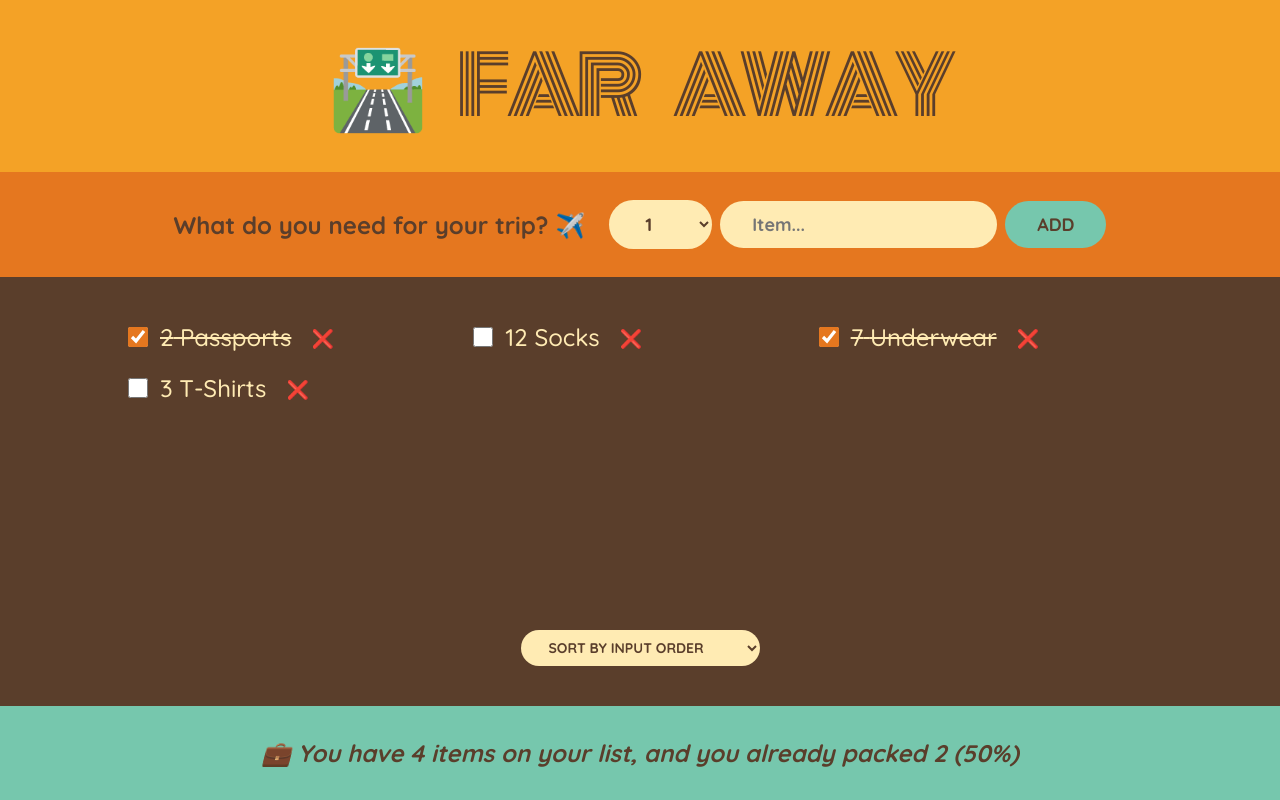
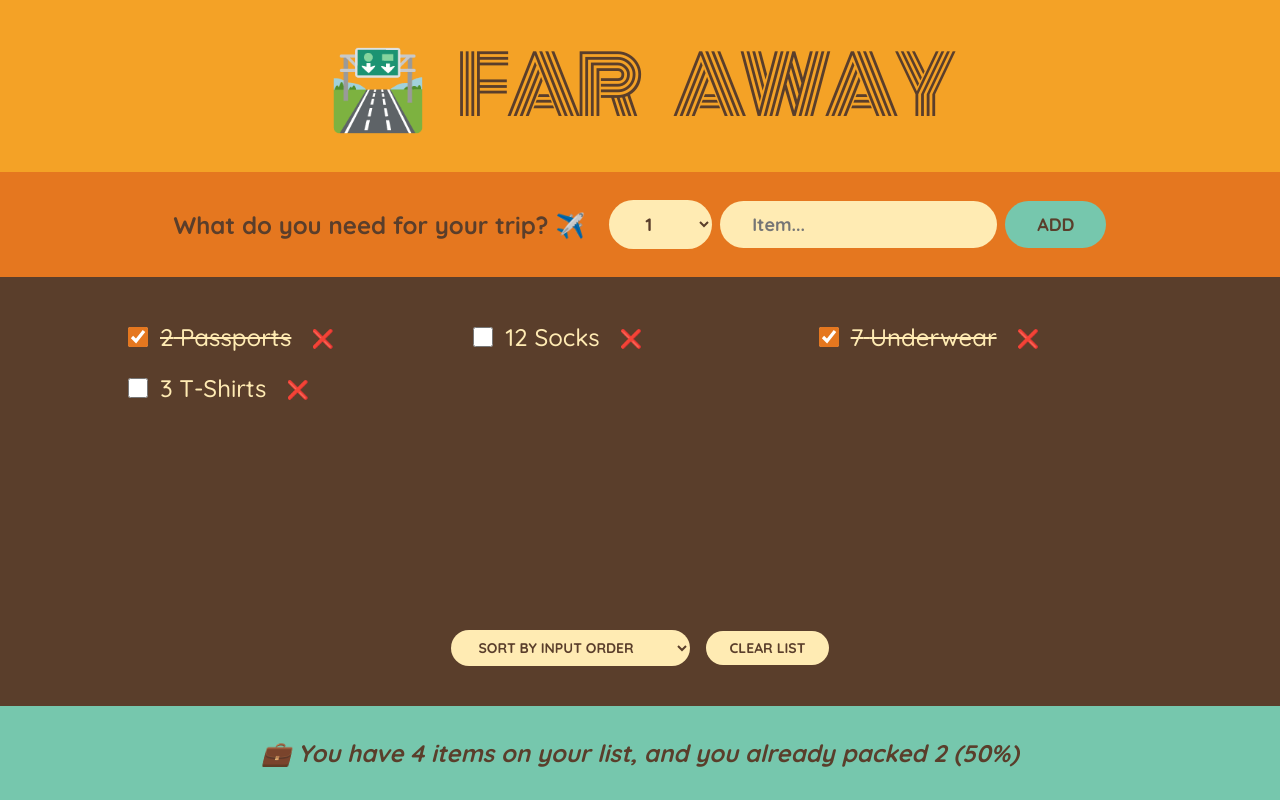
Before and after one commit to 6Mario6/travel-list, a React (Vite) app: page / in a window 1280 px wide. Built offline with nearby package versions, Linux system fonts and the light colour scheme.

Commit message:
Add onClearList on PackingList

```diff
--- a/src/App.tsx
+++ b/src/App.tsx
@@ -30,6 +30,15 @@
     );
   };
 
+  const handleClearList = () => {
+    const confirmed = window.confirm(
+      "Are you sure you want to delete all items?"
+    );
+    if (confirmed) {
+      setItems([]);
+    }
+  };
+
   return (
     <div className="app">
       <Logo />
@@ -37,6 +46,7 @@
       <PackingList
         onDeleteItem={handleDeleteItem}
         onToggleItem={handleToggleItem}
+        onClearList={handleClearList}
         items={items}
       />
       <Stats items={items} />
--- a/src/components/PackingList.component.tsx
+++ b/src/components/PackingList.component.tsx
@@ -5,10 +5,12 @@
   items,
   onDeleteItem,
   onToggleItem,
+  onClearList,
 }: {
   items: ItemType[];
   onDeleteItem: (id: number) => void;
   onToggleItem: (id: number) => void;
+  onClearList: () => void;
 }) => {
   const [sortBy, setSortBy] = useState("input");
   let sortedItems: ItemType[] = [];
@@ -43,6 +45,7 @@
           <option value="description">Sort by description</option>
           <option value="packed">Sort by packed status</option>
         </select>
+        <button onClick={onClearList}>Clear list</button>
       </div>
     </div>
   );
--- a/src/components/Stats.component.tsx
+++ b/src/components/Stats.component.tsx
@@ -2,9 +2,9 @@
 export const Stats = ({ items }: { items: Item[] }) => {
   if (!items.length) {
     return (
-      <p className="footer">
+      <footer className="stats">
         <em>Start adding some items to your packing list ✌️🚀</em>
-      </p>
+      </footer>
     );
   }
   const numItems = items.length;
```
